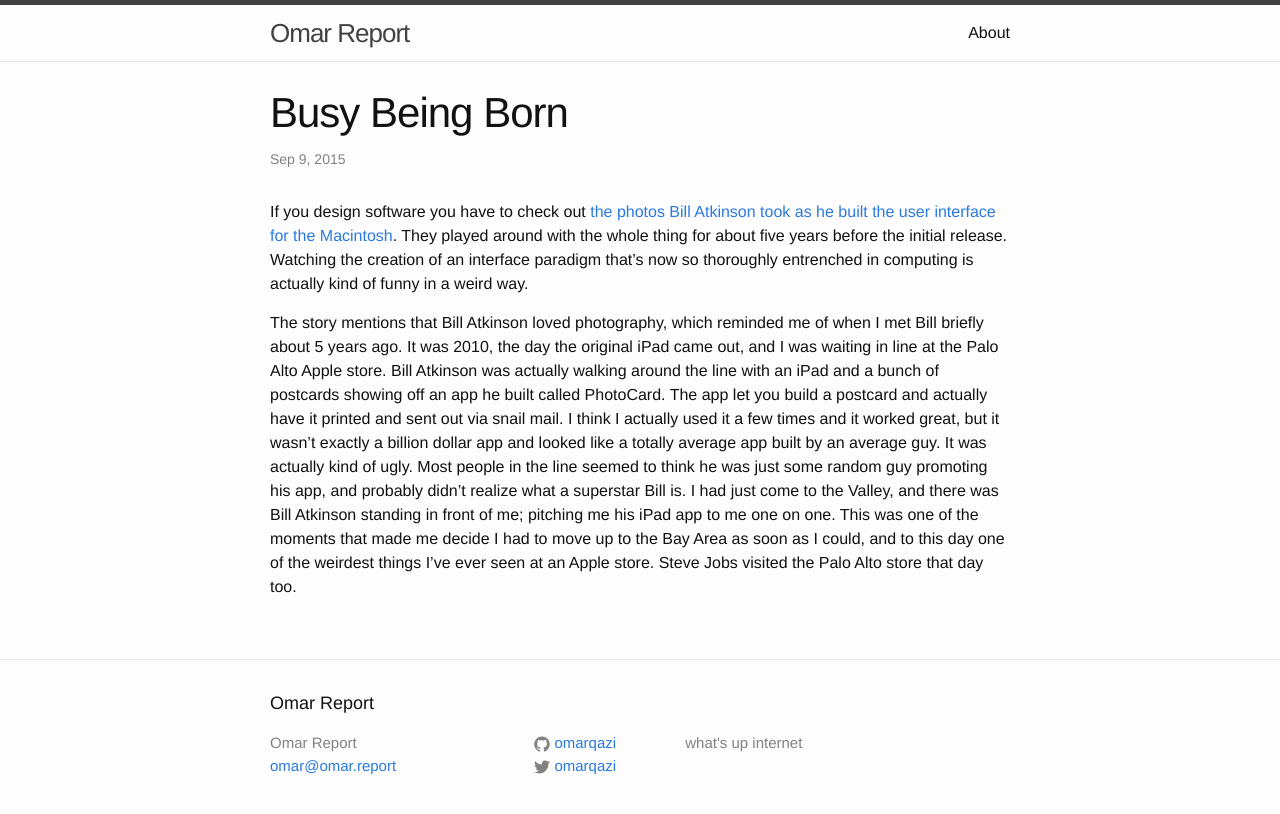
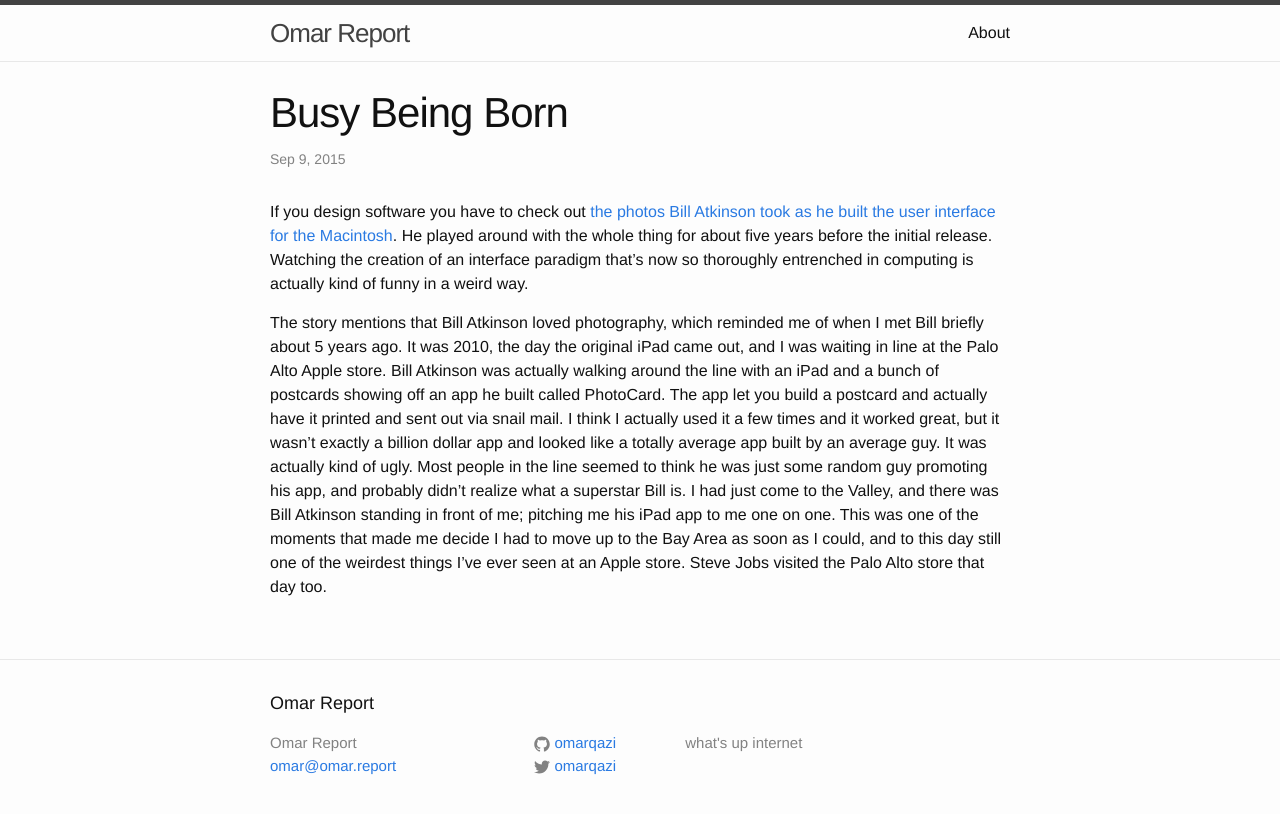
Before and after one commit to omarqazi/omar-report, a Jekyll site: the page built from _posts/2015-09-09-busy-being-born.markdown, in a window 1280 px wide. Shown: the top 814 px of the page. Built offline with Jekyll 4.4.1, drawn with Linux system fonts in a browser that asks for light colours.

Commit message:
more corrections

```diff
--- a/_posts/2015-09-09-busy-being-born.markdown
+++ b/_posts/2015-09-09-busy-being-born.markdown
@@ -5,6 +5,6 @@
 categories: apple
 ---
 
-If you design software you have to check out [the photos Bill Atkinson took as he built the user interface for the Macintosh](http://www.folklore.org/StoryView.py?story=Busy_Being_Born.txt). They played around with the whole thing for about five years before the initial release. Watching the creation of an interface paradigm that's now so thoroughly entrenched in computing is actually kind of funny in a weird way.
+If you design software you have to check out [the photos Bill Atkinson took as he built the user interface for the Macintosh](http://www.folklore.org/StoryView.py?story=Busy_Being_Born.txt). He played around with the whole thing for about five years before the initial release. Watching the creation of an interface paradigm that's now so thoroughly entrenched in computing is actually kind of funny in a weird way.
 
-The story mentions that Bill Atkinson loved photography, which reminded me of when I met Bill briefly about 5 years ago. It was 2010, the day the original iPad came out, and I was waiting in line at the Palo Alto Apple store. Bill Atkinson was actually walking around the line with an iPad and a bunch of postcards showing off an app he built called PhotoCard. The app let you build a postcard and actually have it printed and sent out via snail mail. I think I actually used it a few times and it worked great, but it wasn't exactly a billion dollar app and looked like a totally average app built by an average guy. It was actually kind of ugly. Most people in the line seemed to think he was just some random guy promoting his app, and probably didn't realize what a superstar Bill is. I had just come to the Valley, and there was Bill Atkinson standing in front of me; pitching me his iPad app to me one on one. This was one of the moments that made me decide I had to move up to the Bay Area as soon as I could, and to this day one of the weirdest things I've ever seen at an Apple store. Steve Jobs visited the Palo Alto store that day too.
+The story mentions that Bill Atkinson loved photography, which reminded me of when I met Bill briefly about 5 years ago. It was 2010, the day the original iPad came out, and I was waiting in line at the Palo Alto Apple store. Bill Atkinson was actually walking around the line with an iPad and a bunch of postcards showing off an app he built called PhotoCard. The app let you build a postcard and actually have it printed and sent out via snail mail. I think I actually used it a few times and it worked great, but it wasn't exactly a billion dollar app and looked like a totally average app built by an average guy. It was actually kind of ugly. Most people in the line seemed to think he was just some random guy promoting his app, and probably didn't realize what a superstar Bill is. I had just come to the Valley, and there was Bill Atkinson standing in front of me; pitching me his iPad app to me one on one. This was one of the moments that made me decide I had to move up to the Bay Area as soon as I could, and to this day still one of the weirdest things I've ever seen at an Apple store. Steve Jobs visited the Palo Alto store that day too.
```
